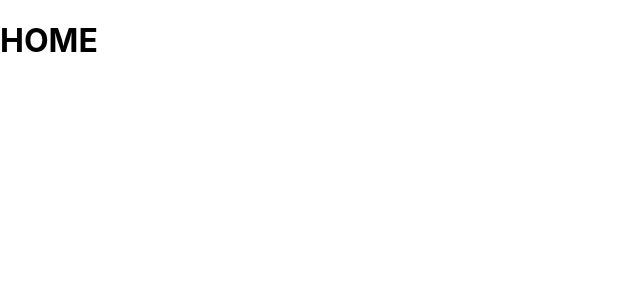
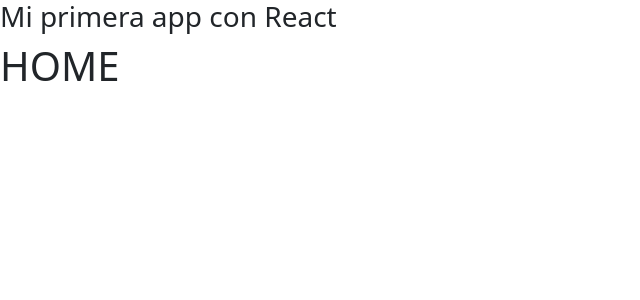
Before and after one commit to jaiovi/reto-denso-tc2005b, a React (Create React App) app: page /home in a window 1280 px wide. Shown: the top 300 px of the page, without its empty margins (0-640 px from the left). Built offline with nearby package versions, Linux system fonts and the light colour scheme.

Commit message:
Clase 8M - Parte 2

```diff
--- a/package.json
+++ b/package.json
@@ -6,10 +6,12 @@
     "@testing-library/jest-dom": "^5.16.2",
     "@testing-library/react": "^12.1.3",
     "@testing-library/user-event": "^13.5.0",
+    "bootstrap": "^5.1.3",
     "react": "^17.0.2",
     "react-dom": "^17.0.2",
     "react-router-dom": "^6.2.2",
     "react-scripts": "5.0.0",
+    "sass": "^1.49.9",
     "web-vitals": "^2.1.4"
   },
   "scripts": {
--- a/src/App.js
+++ b/src/App.js
@@ -1,10 +1,15 @@
 //import logo from './logo.svg';
-import './App.css';
+//import './App.css';
+import "./assets/scss/app.scss"
 import { useEffect, useState } from 'react';
 import { BrowserRouter, Routes, Route, Navigate } from 'react-router-dom';
 
 import Home from './pages/Home';
 import Login from './pages/Login';
+import Profile from './pages/Profile';
+
+import Header from './components/Header';
+
 
 const USERS = [
   {id:1, fullName:"Sara Anderson", age:12},
@@ -35,10 +40,12 @@ function App() {
 
   return(
     <div>
+      <Header/>
       <BrowserRouter>
         <Routes>
+          <Route path='/profile/:userId' element={<Profile/>} />
           <Route path='/home' element={<Home/>} />
-          <Route path='/Login' element={<Login/>} />
+          <Route path='/login' element={<Login/>} />
           <Route path='' element={<Navigate to="/home" replace={true}/>} />
         </Routes>
       </BrowserRouter>
--- /dev/null
+++ b/src/assets/scss/app.scss
@@ -0,0 +1,20 @@
+// 1. Include functions first (so you can manipulate colors, SVGs, calc, etc)
+@import "../../../node_modules/bootstrap/scss/functions";
+
+// 2. Include any default variable overrides here
+$primary: green;
+
+// 3. Include remainder of required Bootstrap stylesheets
+@import "../../../node_modules/bootstrap/scss/variables";
+@import "../../../node_modules/bootstrap/scss/mixins";
+
+// 4. Include any optional Bootstrap components as you like
+@import "../../../node_modules/bootstrap/scss/root";
+@import "../../../node_modules/bootstrap/scss/reboot";
+@import "../../../node_modules/bootstrap/scss/type";
+@import "../../../node_modules/bootstrap/scss/images";
+@import "../../../node_modules/bootstrap/scss/containers";
+@import "../../../node_modules/bootstrap/scss/grid";
+
+
+// ../ se reemplaza por triple para que lo identifique scss
--- /dev/null
+++ b/src/components/Header.js
@@ -0,0 +1,13 @@
+import { Link } from "react-router-dom"
+//hay que añadir los links xdxd
+
+function Header(){
+    return(
+        <div>
+            <h3>Mi primera app con React</h3>
+
+        </div>
+    );
+}
+
+export default Header
--- /dev/null
+++ b/src/pages/Profile.js
@@ -0,0 +1,13 @@
+import { useParams } from "react-router-dom"
+
+function Profile(){
+    const params = useParams();
+
+    return(
+        <div>
+            <h1>Profile de {params.userId}</h1>
+        </div>
+    )
+}
+
+export default Profile
```
Also changed, not shown: 1 other file (tests, documents, lock files or other folders).
